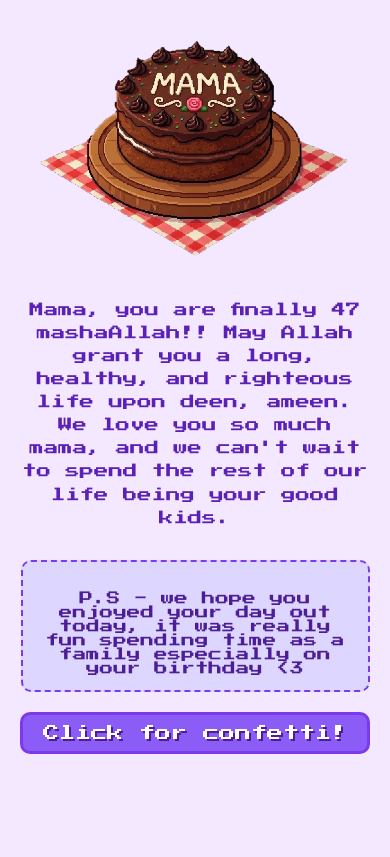
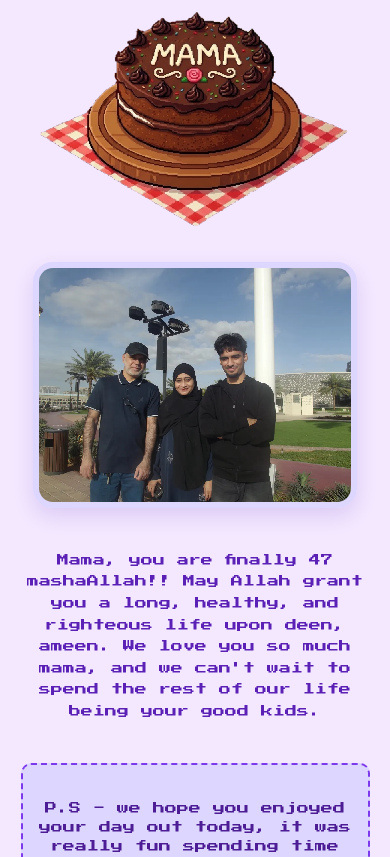
Before and after one commit to 9yelk/abcddd, a plain HTML site: page index.html in a window 390 px wide. Shown: the part 170-1027 px from the top of the page. Before the commit the page ends 944 px from the top, so only its background shows below. Drawn offline with nearby package versions, Linux system fonts and the light colour scheme.

Commit message:
Add files via upload

```diff
--- a/index.html
+++ b/index.html
@@ -5,11 +5,14 @@
     <meta name="viewport" content="width=device-width, initial-scale=1.0">
     <title>Happy Birthday!</title>
 
+    <link href="https://fonts.googleapis.com/css2?family=Press+Start+2P&display=swap" rel="stylesheet">
+    <script src="https://cdn.jsdelivr.net/npm/canvas-confetti@1.3.2"></script>
+
     <style>
         body {
             text-align: center;
             font-family: 'Press Start 2P', cursive;
-            background-color: #f3e8ff; /* pastel lavender */
+            background-color: #f3e8ff;
             margin: 0;
             padding: 0;
             overflow: auto;
@@ -20,7 +23,7 @@
             position: fixed;
             width: 100%;
             height: 100%;
-            background-color: #c4b5fd; /* pastel purple */
+            background-color: #c4b5fd;
             display: flex;
             justify-content: center;
             align-items: center;
@@ -35,8 +38,10 @@
             height: 50px;
             background: repeating-linear-gradient(
                 90deg,
-                #ddd6fe 0px, #ddd6fe 10px,
-                #a78bfa 10px, #a78bfa 20px
+                #ddd6fe 0px,
+                #ddd6fe 10px,
+                #a78bfa 10px,
+                #a78bfa 20px
             );
             top: 50%;
             transform: translateY(-50%);
@@ -46,6 +51,7 @@
         .bow {
             position: absolute;
             width: 600px;
+            max-width: 90vw;
             height: auto;
             top: 50%;
             left: 50%;
@@ -63,13 +69,14 @@
             font-size: 2rem;
             color: #7c3aed;
             animation: bounce 1.5s infinite;
+            line-height: 1.4;
         }
 
         p {
             max-width: 900px;
-            margin: 10px auto;
+            margin: 20px auto;
             font-size: 0.9rem;
-            line-height: 1.6;
+            line-height: 1.8;
             color: #5b21b6;
             white-space: pre-line;
         }
@@ -85,6 +92,7 @@
             display: inline-block;
             max-width: 90%;
             white-space: pre-line;
+            line-height: 1.6;
         }
 
         @keyframes bounce {
@@ -105,6 +113,16 @@
             image-rendering: pixelated;
         }
 
+        .photo {
+            width: 80vw;
+            max-width: 500px;
+            height: auto;
+            margin-top: 25px;
+            border: 6px solid #ddd6fe;
+            border-radius: 20px;
+            box-shadow: 0 8px 20px rgba(91, 33, 182, 0.15);
+        }
+
         .btn {
             background-color: #8b5cf6;
             border: 3px solid #7c3aed;
@@ -113,7 +131,7 @@
             color: white;
             border-radius: 10px;
             cursor: pointer;
-            margin-top: 20px;
+            margin-top: 30px;
             font-family: 'Press Start 2P', cursive;
             text-shadow: 2px 2px #4c1d95;
         }
@@ -121,11 +139,23 @@
         .btn:hover {
             background-color: #7c3aed;
         }
+
+        @media (max-width: 768px) {
+            h1 {
+                font-size: 1.3rem;
+            }
+
+            p,
+            .ps-note,
+            .btn {
+                font-size: 0.75rem;
+            }
+
+            .bow {
+                width: 80vw;
+            }
+        }
     </style>
-
-    <link href="https://fonts.googleapis.com/css2?family=Press+Start+2P&display=swap" rel="stylesheet">
-
-    <script src="https://cdn.jsdelivr.net/npm/canvas-confetti@1.3.2"></script>
 </head>
 
 <body>
@@ -138,6 +168,8 @@
         <h1>HAPPY BDAY MAMA 🎉</h1>
 
         <img class="cake" src="bluecake.png" alt="Birthday Cake">
+
+        <img class="photo" src="bluepic.png" alt="Family Photo">
 
         <p>
 Mama, you are finally 47 mashaAllah!! May Allah grant you a long, healthy, and righteous life upon deen, ameen. We love you so much mama, and we can't wait to spend the rest of our life being your good kids.
```
Also changed, not shown: bluepic.png (added).
